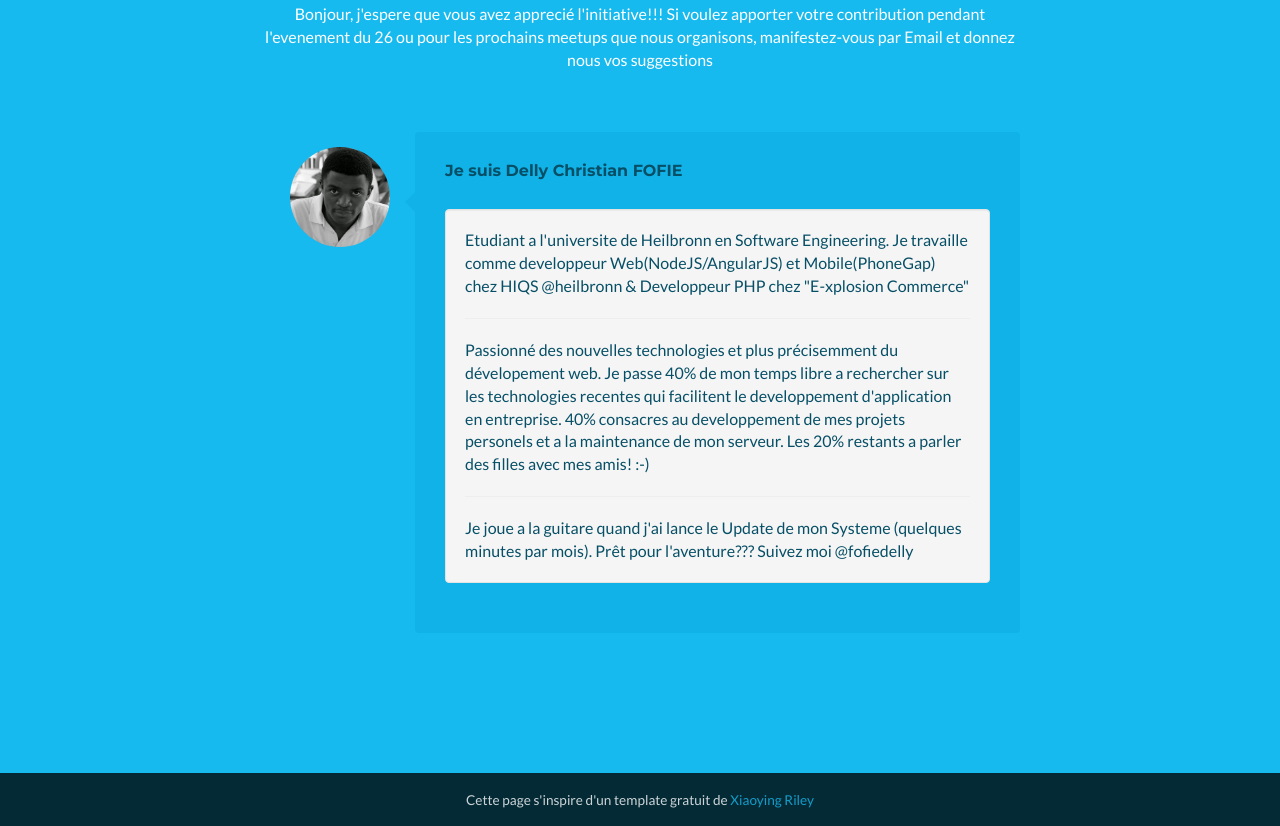
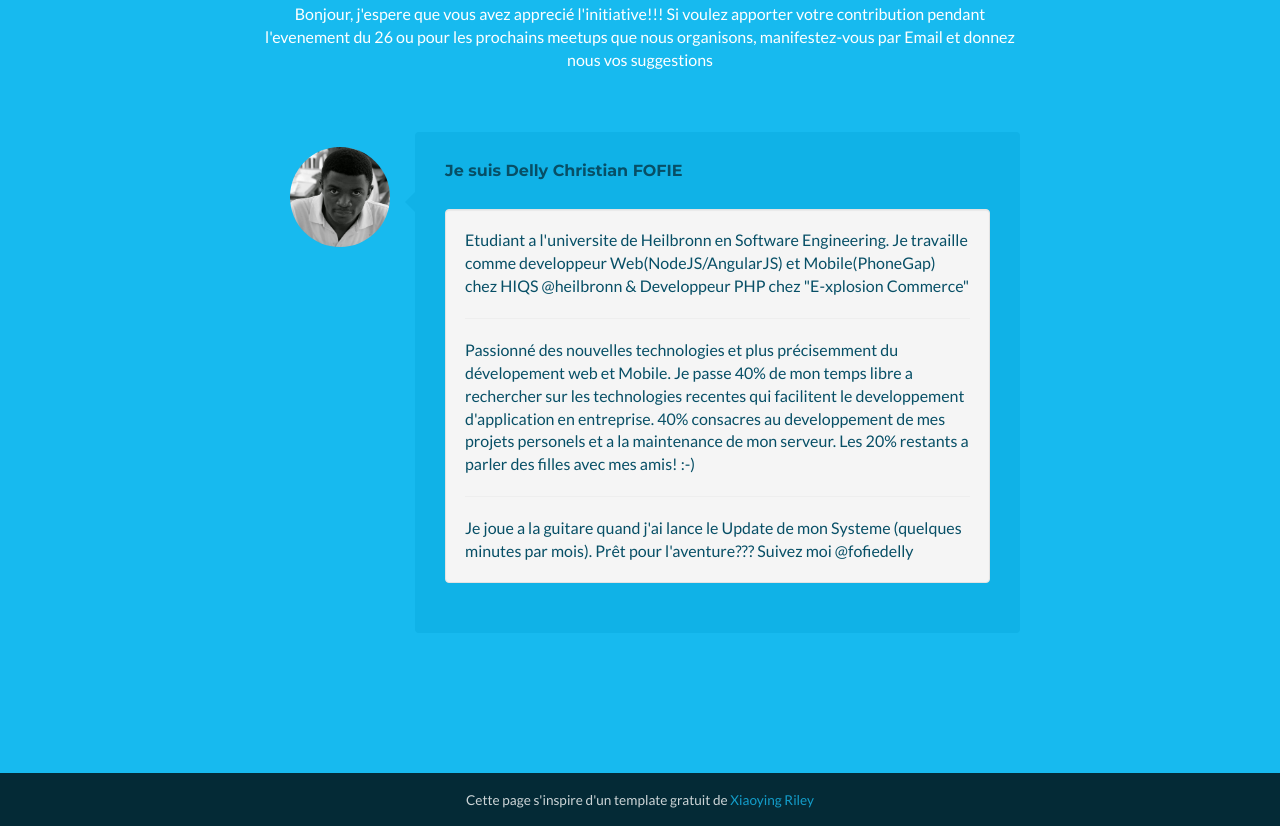
Before and after one commit to camer-dev-hn/camer-dev-hn.github.io, a plain HTML site: page index.html in a window 1280 px wide. Shown: the part 4462-5288 px from the top of the page. Drawn offline with Linux system fonts and the light colour scheme.

Commit message:
no message

```diff
--- a/index.html
+++ b/index.html
@@ -289,7 +289,8 @@
                     Je travaille comme developpeur Web(NodeJS/AngularJS) et Mobile(PhoneGap) chez HIQS @heilbronn
                     & Developpeur PHP chez "E-xplosion Commerce"<hr>
 
-                    Passionné des nouvelles technologies et plus précisemment du dévelopement web. Je passe 40% de mon temps libre a rechercher sur les technologies recentes qui facilitent le developpement d'application en entreprise.
+                    Passionné des nouvelles technologies et plus précisemment du dévelopement web et Mobile. Je passe 40% de mon temps libre a rechercher sur les technologies recentes qui facilitent le developpement d'application en entreprise.
+
                     40% consacres au developpement de mes projets personels et a la maintenance de mon serveur. Les 20% restants a parler des filles avec mes amis! :-)
                     <hr>
                     Je joue a la guitare quand j'ai lance le Update de mon Systeme (quelques minutes par mois). Prêt pour l'aventure??? Suivez moi  @fofiedelly
```
